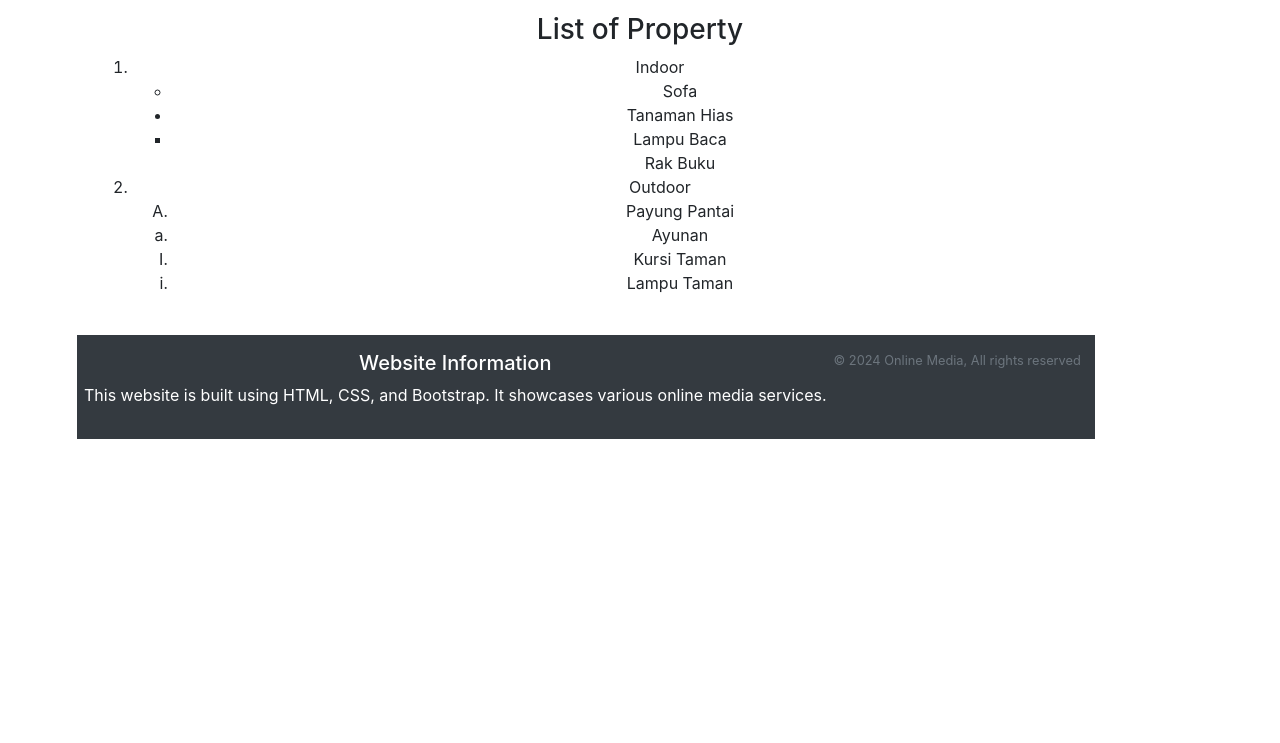
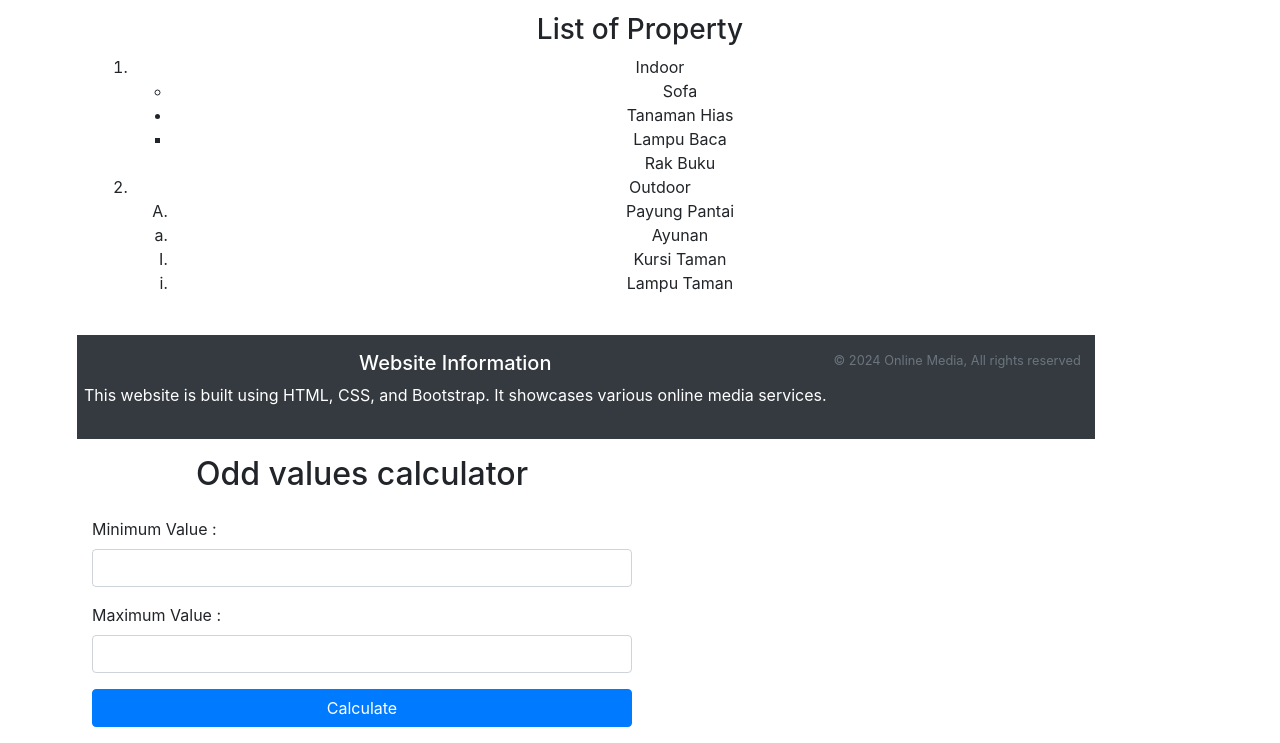
Before and after one commit to jyasyeer/tugasABP3, a plain HTML site: page index.html in a window 1280 px wide. Shown: the part 1815-2558 px from the top of the page. Before the commit the page ends 2254 px from the top, so only its background shows below. Drawn offline with nearby package versions, Linux system fonts and the light colour scheme.

Commit message:
Update index.html

```diff
--- a/index.html
+++ b/index.html
@@ -251,6 +251,27 @@
     </div>
 </footer>
 
+<br>
+
+      <div class="container mt-3">
+        <div class="row content-center">
+          <div class="col-12 col-md-6">
+          <h2 class="text-center mb-4">Odd values calculator</h2>
+          <div class="form-group">
+            <label for="min">Minimum Value :</label>
+            <input type="number" id="min" name="min" class="form-control">
+          </div>
+          <div class="form-group">
+            <label for="max">Maximum Value :</label>
+            <input type="number" id="max" name="max" class="form-control">
+          </div>
+          <button onclick="calculateSumOfOdds()" class="btn btn-primary btn-block">Calculate</button>
+          <p id="result" class="result mt-3"></p>
+          <p id="calculationProcess" class="calculation-process"></p>
+        </div>
+      </div>
+      <script src="script.js"></script>
+
 
 <!-- Link to Bootstrap JS and its dependencies -->
 <script src="https://code.jquery.com/jquery-3.5.1.slim.min.js"></script>
```
